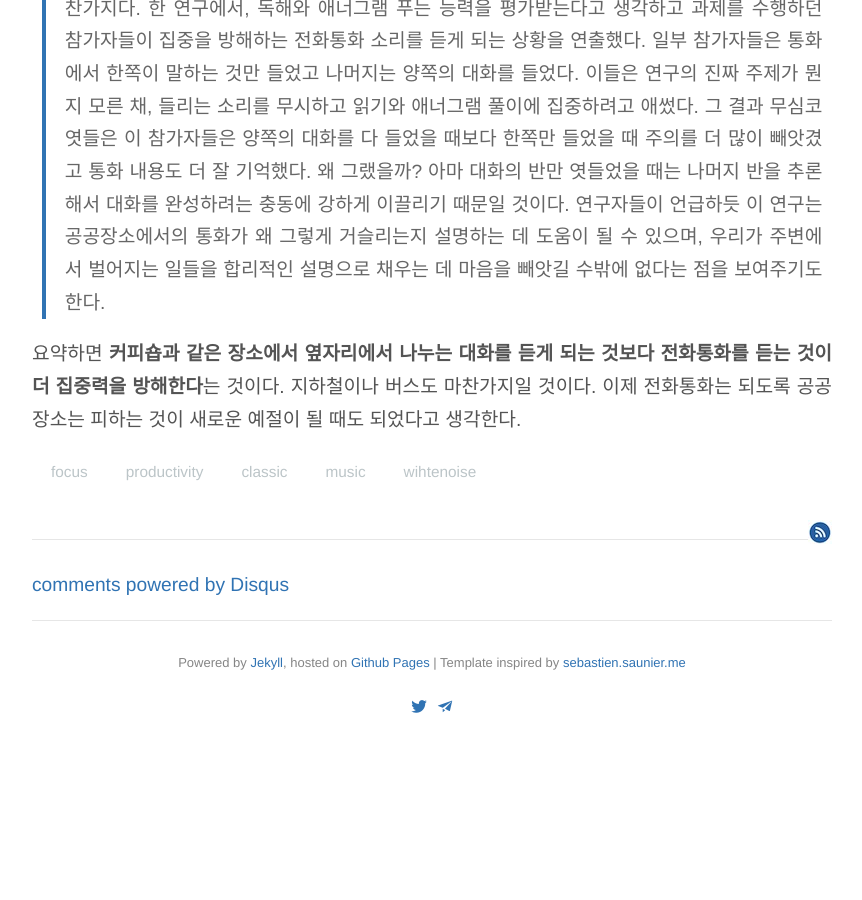
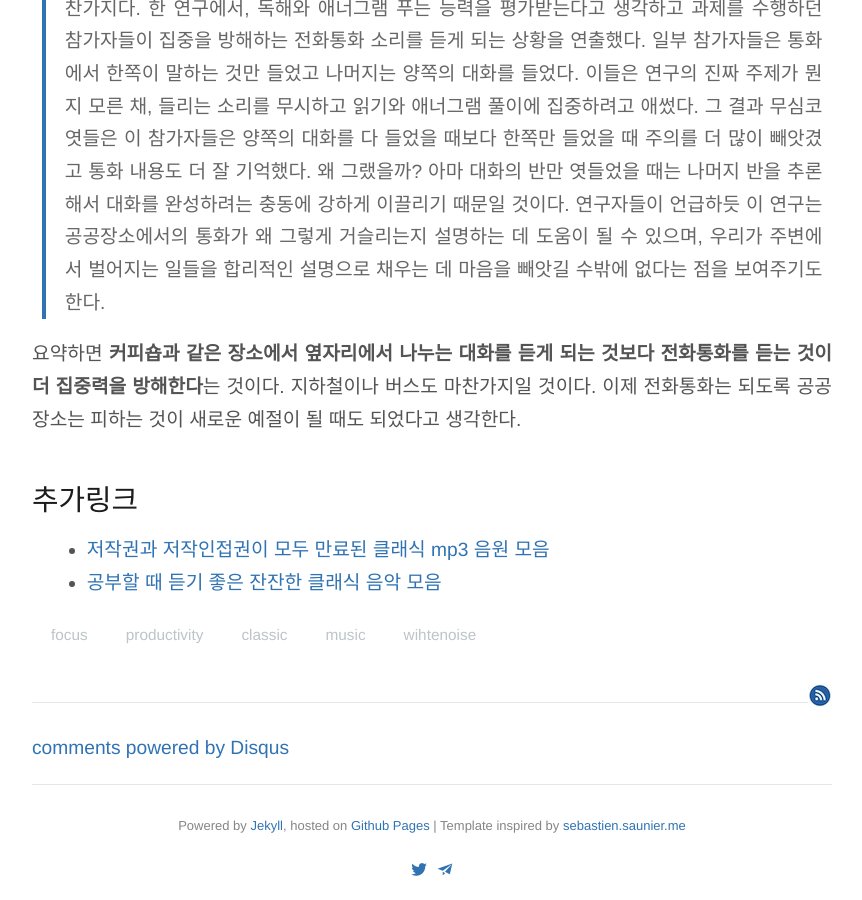
Before and after one commit to nolboo/nolboo.github.io, a Jekyll site: the page built from _posts/2016-05-12-focus-music-sound.md, in a window 1280 px wide and 900 px high, scrolled down 3717 px. Shown: the whole window, without its empty margins (208-1070 px from the left). Built offline with Jekyll 4.4.1, drawn with Linux system fonts in a browser that asks for light colours; comment, search, counter and statistics services are not loaded; before the commit the page ends 4454 px from its top, so only the background shows below that.

Commit message:
Add classic links link to focus music

```diff
--- a/_posts/2016-05-12-focus-music-sound.md
+++ b/_posts/2016-05-12-focus-music-sound.md
@@ -74,3 +74,8 @@ tags: [focus, productivity, classic, music, wihtenoise]
 >우리는 모호하고 임의적인 사건들에 불편함을 느끼고, 거기서 발생한 이야기에 대한 갈망(hunger for narrative)을 바탕으로 세상을 이해한다. 놀라운 일이 일어나면 그에 대한 설명을 찾으려고 한다. 모호함을 해결하려는 충동은 놀라울 정도로 강렬하다. 그 대상이 사소하더라도 마찬가지다. 한 연구에서, 독해와 애너그램 푸는 능력을 평가받는다고 생각하고 과제를 수행하던 참가자들이 집중을 방해하는 전화통화 소리를 듣게 되는 상황을 연출했다. 일부 참가자들은 통화에서 한쪽이 말하는 것만 들었고 나머지는 양쪽의 대화를 들었다. 이들은 연구의 진짜 주제가 뭔지 모른 채, 들리는 소리를 무시하고 읽기와 애너그램 풀이에 집중하려고 애썼다. 그 결과 무심코 엿들은 이 참가자들은 양쪽의 대화를 다 들었을 때보다 한쪽만 들었을 때 주의를 더 많이 빼앗겼고 통화 내용도 더 잘 기억했다. 왜 그랬을까? 아마 대화의 반만 엿들었을 때는 나머지 반을 추론해서 대화를 완성하려는 충동에 강하게 이끌리기 때문일 것이다. 연구자들이 언급하듯 이 연구는 공공장소에서의 통화가 왜 그렇게 거슬리는지 설명하는 데 도움이 될 수 있으며, 우리가 주변에서 벌어지는 일들을 합리적인 설명으로 채우는 데 마음을 빼앗길 수밖에 없다는 점을 보여주기도 한다.
 
 요약하면 **커피숍과 같은 장소에서 옆자리에서 나누는 대화를 듣게 되는 것보다 전화통화를 듣는 것이 더 집중력을 방해한다**는 것이다. 지하철이나 버스도 마찬가지일 것이다. 이제 전화통화는 되도록 공공장소는 피하는 것이 새로운 예절이 될 때도 되었다고 생각한다.
+
+## 추가링크
+
+* [저작권과 저작인접권이 모두 만료된 클래식 mp3 음원 모음](http://www.kkacl.com/md)
+* [공부할 때 듣기 좋은 잔잔한 클래식 음악 모음](http://blog.naver.com/beeman11/220331507676)
```
